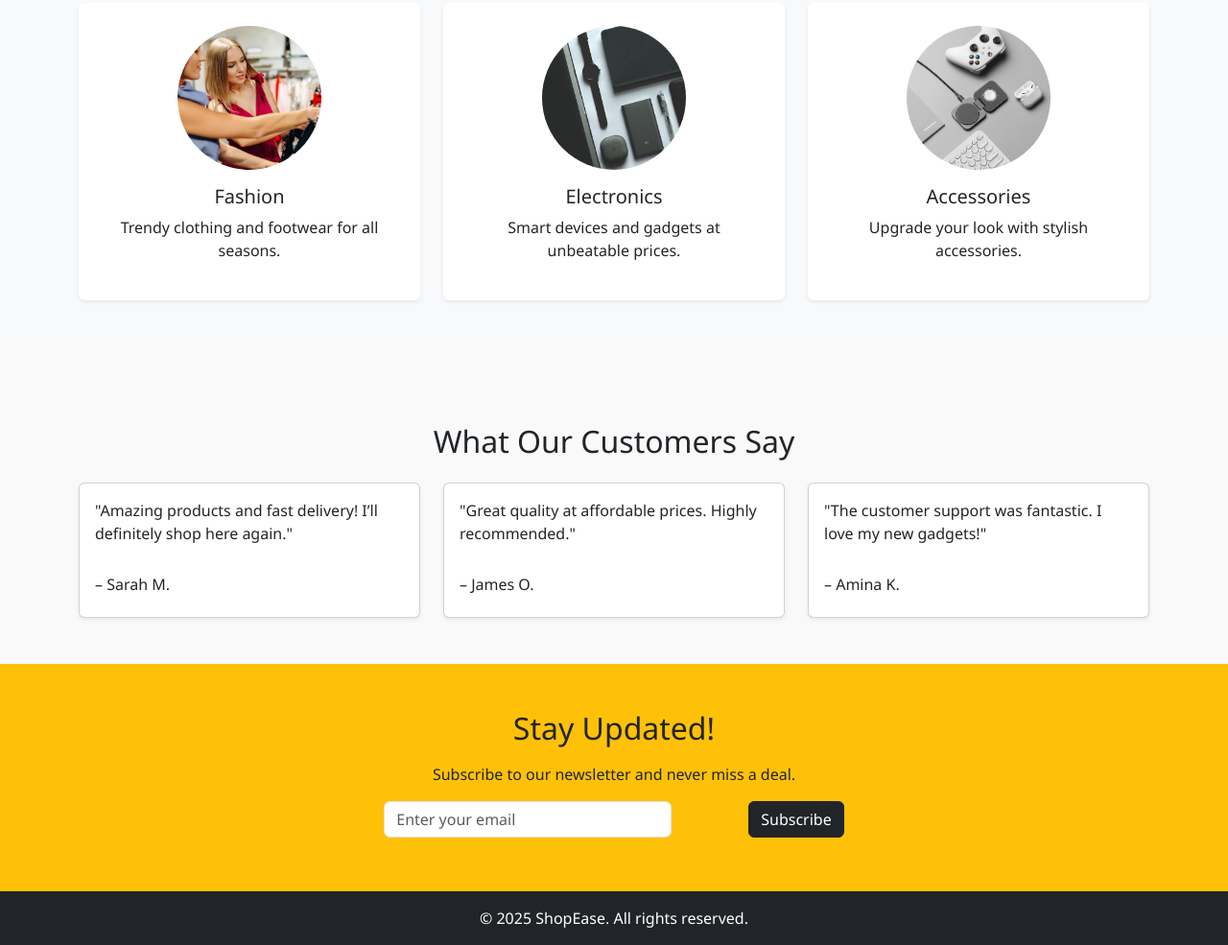
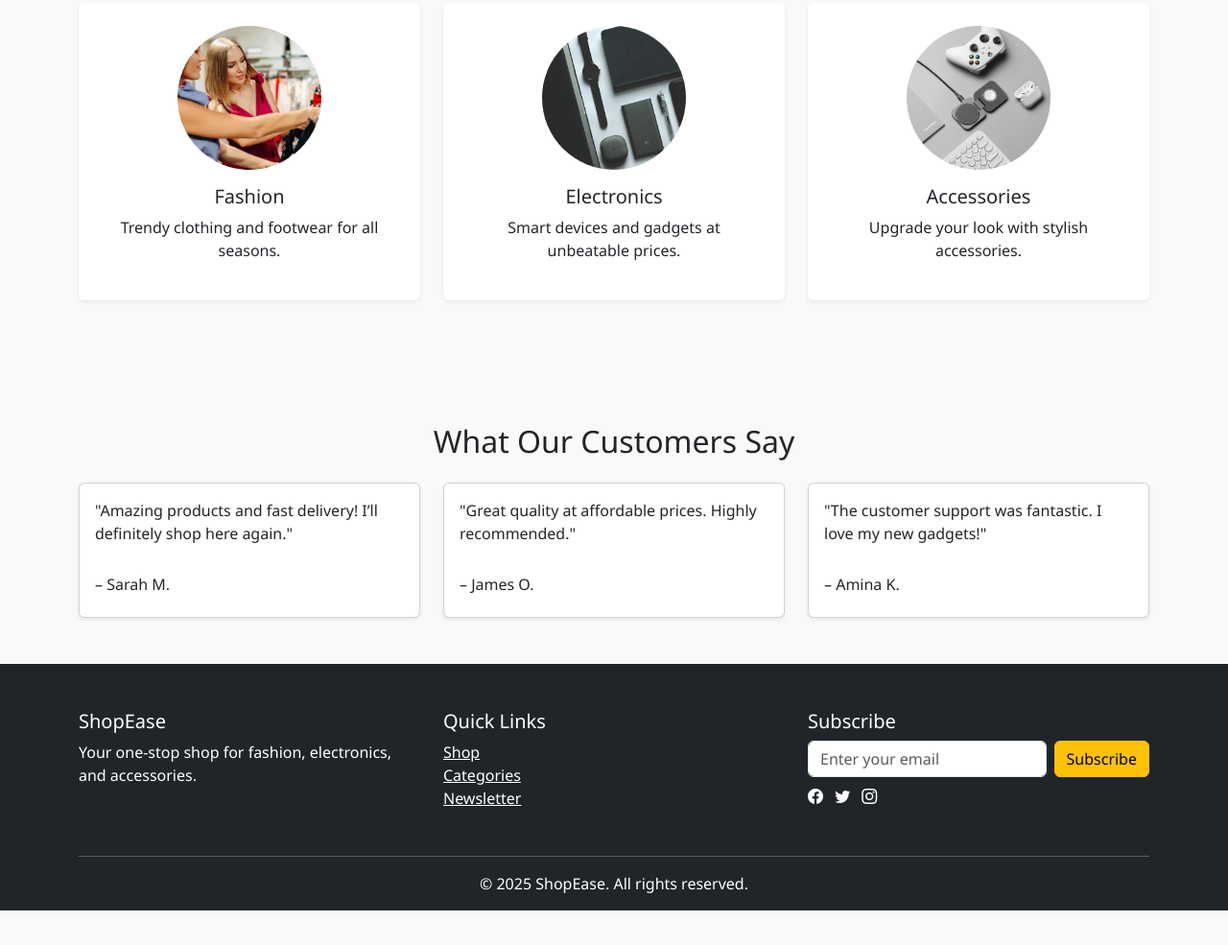
Before and after one commit to GfTechHub/E-commerce-landing-page, a plain HTML site: page index.html in a window 1280 px wide. Shown: the part 1492-2477 px from the top of the page at 96% size. After the commit the page ends 2441 px from the top, so only its background shows below. Drawn offline with nearby package versions, Linux system fonts and the light colour scheme.

Commit message:
feat: add Bootstrap icons, polished multi-column footer, and interactive fake checkout simulation

```diff
--- a/assets/js/script.js
+++ b/assets/js/script.js
@@ -52,3 +52,20 @@ function removeFromCart(index) {
 function saveCart() {
   localStorage.setItem("cart", JSON.stringify(cart));
 }
+document.getElementById("checkoutBtn").addEventListener("click", function() {
+  if (cart.length === 0) {
+    alert("Your cart is empty!");
+    return;
+  }
+
+  let total = cart.reduce((sum, item) => sum + item.price, 0);
+
+  let confirmPayment = confirm(`Your total is $${total.toFixed(2)}. Proceed to fake payment?`);
+  if (confirmPayment) {
+    alert("Payment successful! Thank you for your purchase.");
+    cart = [];
+    saveCart();
+    updateCart();
+    bootstrap.Modal.getInstance(document.getElementById('cartModal')).hide();
+  }
+});
--- a/index.html
+++ b/index.html
@@ -1,6 +1,7 @@
 <!DOCTYPE html>
 <html lang="en">
 <head>
+  <link rel="stylesheet" href="https://cdn.jsdelivr.net/npm/bootstrap-icons@1.11.1/font/bootstrap-icons.css">
   <meta charset="UTF-8">
   <meta name="viewport" content="width=device-width, initial-scale=1.0">
   <title>ShopEase - E-commerce Landing Page</title>
@@ -138,47 +139,39 @@
     </div>
   </section>
 
-  <!-- Newsletter Signup Section -->
-  <section id="newsletter" class="py-5 bg-warning text-dark fade-in">
-    <div class="container text-center">
-      <h2 class="mb-3">Stay Updated!</h2>
-      <p>Subscribe to our newsletter and never miss a deal.</p>
-      <form class="row justify-content-center">
-        <div class="col-md-6 col-lg-4">
-          <input type="email" class="form-control mb-2" placeholder="Enter your email" required>
-        </div>
-        <div class="col-auto">
-          <button type="submit" class="btn btn-dark mb-2">Subscribe</button>
-        </div>
-      </form>
-    </div>
-  </section>
 
-  <!-- Footer -->
-  <footer class="bg-dark text-white text-center py-3">
-    <p class="mb-0">&copy; 2025 ShopEase. All rights reserved.</p>
-  </footer>
-
-  <!-- Cart Modal -->
-  <div class="modal fade" id="cartModal" tabindex="-1" aria-labelledby="cartModalLabel" aria-hidden="true">
-    <div class="modal-dialog modal-lg">
-      <div class="modal-content">
-        <div class="modal-header">
-          <h5 class="modal-title" id="cartModalLabel">Your Shopping Cart</h5>
-          <button type="button" class="btn-close" data-bs-dismiss="modal"></button>
-        </div>
-        <div class="modal-body">
-          <ul id="cart-items" class="list-group mb-3"></ul>
-          <p class="fw-bold">Total: $<span id="cart-total">0.00</span></p>
-        </div>
-        <div class="modal-footer">
-          <button type="button" class="btn btn-secondary" data-bs-dismiss="modal">Continue Shopping</button>
-          <button type="button" class="btn btn-primary">Checkout</button>
+<footer class="bg-dark text-white pt-5 pb-3">
+  <div class="container">
+    <div class="row">
+      <div class="col-md-4 mb-3">
+        <h5>ShopEase</h5>
+        <p>Your one-stop shop for fashion, electronics, and accessories.</p>
+      </div>
+      <div class="col-md-4 mb-3">
+        <h5>Quick Links</h5>
+        <ul class="list-unstyled">
+          <li><a href="#products" class="text-white">Shop</a></li>
+          <li><a href="#categories" class="text-white">Categories</a></li>
+          <li><a href="#newsletter" class="text-white">Newsletter</a></li>
+        </ul>
+      </div>
+      <div class="col-md-4 mb-3">
+        <h5>Subscribe</h5>
+        <form class="d-flex">
+          <input type="email" class="form-control me-2" placeholder="Enter your email">
+          <button class="btn btn-warning">Subscribe</button>
+        </form>
+        <div class="mt-2">
+          <a href="#" class="text-white me-2"><i class="bi bi-facebook"></i></a>
+          <a href="#" class="text-white me-2"><i class="bi bi-twitter"></i></a>
+          <a href="#" class="text-white me-2"><i class="bi bi-instagram"></i></a>
         </div>
       </div>
     </div>
+    <hr class="bg-light">
+    <p class="text-center mb-0">&copy; 2025 ShopEase. All rights reserved.</p>
   </div>
-
+</footer>
   <!-- Bootstrap 5 JS -->
   <script src="https://cdn.jsdelivr.net/npm/bootstrap@5.3.3/dist/js/bootstrap.bundle.min.js"></script>
   <!-- Custom JS -->
```
